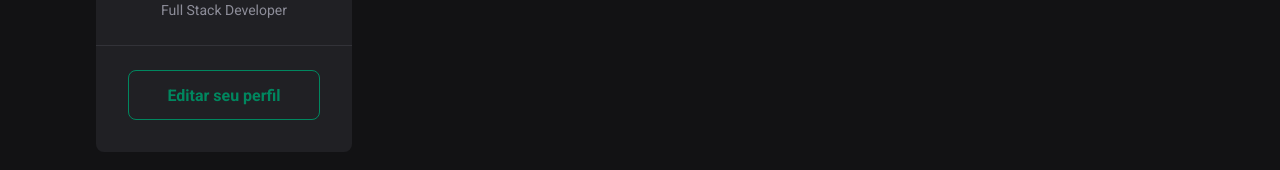
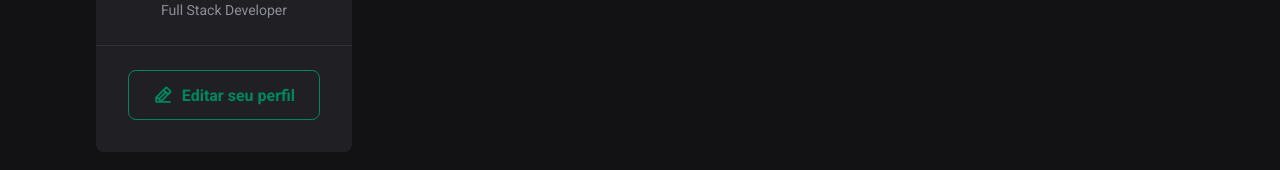
Before and after one commit to CelsonF/01-fundamentals-reactjs, a React (Vite) app: page / in a window 1280 px wide. Shown: the part 266-436 px from the top of the page. Built offline with nearby package versions, Linux system fonts and the light colour scheme.

Commit message:
refact: Change sidebar

```diff
--- a/package.json
+++ b/package.json
@@ -10,6 +10,7 @@
     "preview": "vite preview"
   },
   "dependencies": {
+    "@phosphor-icons/react": "^2.0.13",
     "react": "^18.2.0",
     "react-dom": "^18.2.0"
   },
--- a/src/components/Sidebar.jsx
+++ b/src/components/Sidebar.jsx
@@ -1,3 +1,5 @@
+import { PencilLine } from '@phosphor-icons/react'
+
 import styles from './Sidebar.module.css';
 
 export function Sidebar() {
@@ -14,7 +16,10 @@ export function Sidebar() {
                 <span>Full Stack Developer</span>
             </div>
             <footer>
-                <a href="#"> Editar seu perfil </a>
+                <a href="#">
+                    <PencilLine size={20} weight='bold' />
+                    Editar seu perfil
+                </a>
             </footer>
         </aside>
     )
--- a/src/components/Sidebar.module.css
+++ b/src/components/Sidebar.module.css
@@ -49,7 +49,7 @@
 .sidebar footer a {
     display: flex;
     align-items: center;
-    justify-content: center;
+    justify-content: space-between;
 
     height: 3.125rem;
     border-radius: 0.5rem;
@@ -59,4 +59,12 @@
     color: var(--green-500);
     text-decoration: none;
     font-weight: bold;
+
+    transition: color 0.1s, background-color 0.1s;
 }
+
+.sidebar footer a:hover {
+    background-color: var(--green-500);
+    color: var(--white);
+    transition: 0.1s;
+}
```
Also changed, not shown: 1 other file (tests, documents, lock files or other folders).
